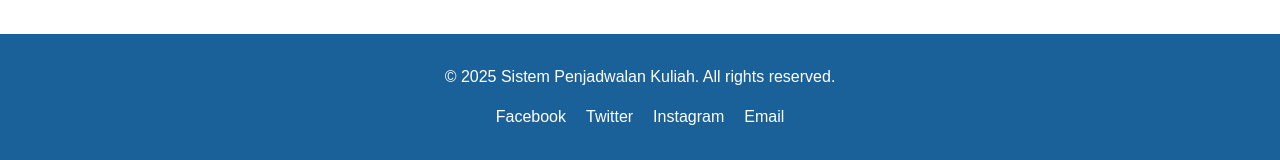
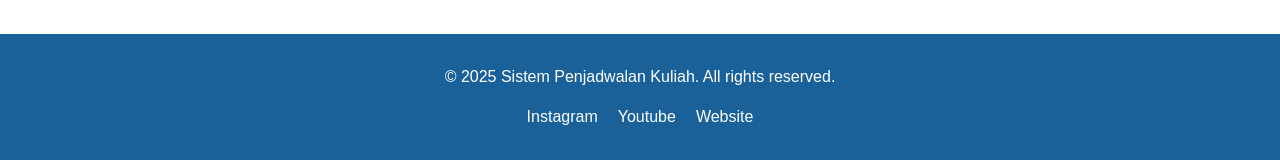
Before and after one commit to MLuthfiCA/PBL-Kalender, a PHP site: page / in a window 1280 px wide. Shown: the part 2656-2816 px from the top of the page. Run offline with PHP 8.4, Linux system fonts and the light colour scheme; some libraries are stand-ins or nearby versions.

Commit message:
merubah media sosial di footer index

```diff
--- a/Front End PBL/HTML/index.php
+++ b/Front End PBL/HTML/index.php
@@ -191,10 +191,9 @@ session_start();
         <div class="container">
             <p>&copy; 2025 Sistem Penjadwalan Kuliah. All rights reserved.</p>
             <ul class="social-link">
-                <li><a href="https://www.facebook.com">Facebook</a></li>
-                <li><a href="https://twitter.com">Twitter</a></li>
-                <li><a href="https://www.instagram.com">Instagram</a></li>
-                <li><a href="https://mail.google.com">Email</a></li>
+                <li><a href="https://www.facebook.com">Instagram</a></li>
+                <li><a href="https://twitter.com">Youtube</a></li>
+                <li><a href="https://www.instagram.com">Website</a></li>
             </ul>
         </div>
     </footer>
```
